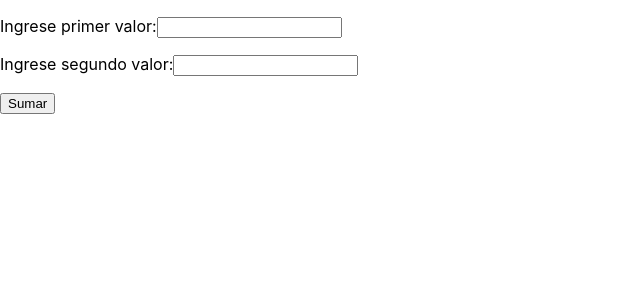
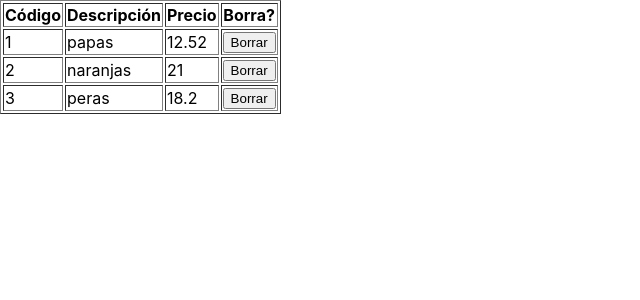
Before and after one commit to utsocial/react-ya, a React (Create React App) app: page / in a window 1280 px wide. Shown: the top 300 px of the page, without its empty margins (0-640 px from the left). Built offline with nearby package versions, Linux system fonts and the light colour scheme.

Commit message:
US4 : on click to delete element

```diff
--- a/src/App.js
+++ b/src/App.js
@@ -3,40 +3,59 @@ import './App.css';
 
 class App extends Component {
   constructor(props) {
-      // https://overreacted.io/es/why-do-we-write-super-props/
-      // 🔴 Aún no se puede usar `this`
-      super(props);
-      // ✅ Sin embargo ahora no hay problemas
-    this.presion = this.presion.bind(this);
-    console.log(props);      // ✅ {}
-    console.log(this.props); // ✅ {}
-    //
+    super(props)
+    this.state = {
+      articulos: [{
+                      codigo: 1,
+                      descripcion: 'papas',
+                      precio: 12.52
+                 },{
+                      codigo: 2,
+                      descripcion: 'naranjas',
+                      precio: 21
+                 },{
+                      codigo: 3,
+                      descripcion: 'peras',
+                      precio: 18.20
+                 }]
+    }
+    this.borrar = this.borrar.bind(this);
   }
-
   render() {
     return (
       <div>
-        <form onSubmit={this.presion}>
-          <p>Ingrese primer valor:
-            <input type="number" name="valor1" />
-          </p>
-          <p>Ingrese segundo valor:
-            <input type="number" name="valor2" />
-          </p>
-          <p>
-            <input type="submit" value="Sumar" />
-          </p>
-        </form>
+        <table border="1">
+        <thead><tr><th>Código</th><th>Descripción</th><th>Precio</th><th>Borra?</th></tr></thead>
+        <tbody>
+        {this.state.articulos.map(elemento => {
+          return (
+            <tr key={elemento.codigo}>
+              <td>
+                {elemento.codigo}
+              </td>
+              <td>
+                {elemento.descripcion}
+              </td>
+              <td>
+                {elemento.precio}
+              </td>
+              <td>
+                <button onClick={()=>this.borrar(elemento.codigo)}>Borrar</button>
+              </td>
+            </tr>
+          )
+        })}
+        </tbody>
+        </table>
       </div>
     );
   }
 
-  presion(e) {
-    e.preventDefault();
-    const v1=parseInt(e.target.valor1.value, 10);
-    const v2=parseInt(e.target.valor2.value, 10);
-    const suma=v1+v2;
-    alert('La suma es:'+suma);
+  borrar(cod) {
+      var temp = this.state.articulos.filter((el)=>el.codigo !== cod);
+      this.setState({
+        articulos: temp
+      })
   }
 }
 
```
